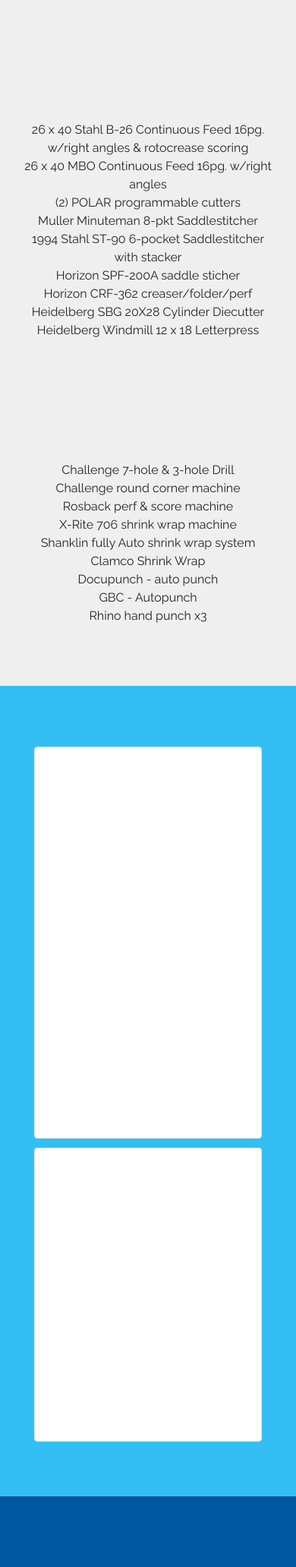
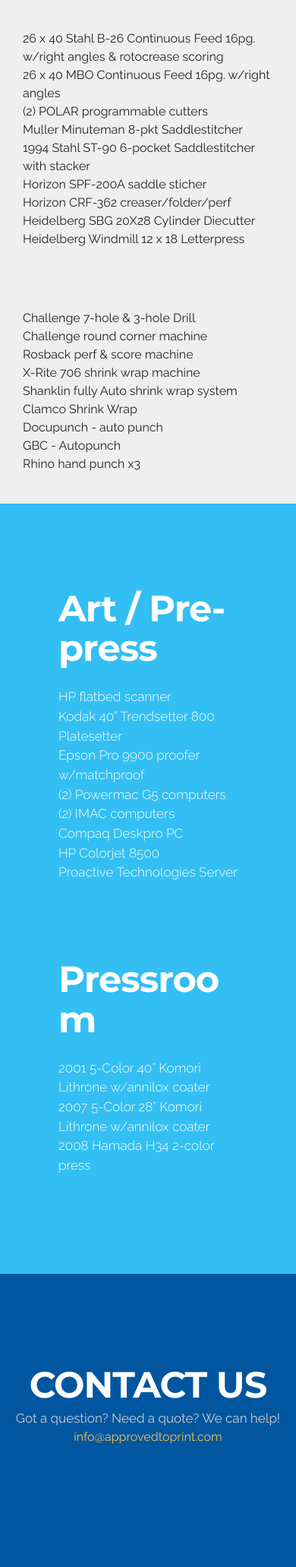
Before and after one commit to cheerstodesign/approvedtoprint, a PHP site: page / in a window 390 px wide. Shown: the part 2828-4891 px from the top of the page at 76% size. Run offline with PHP 8.4, Linux system fonts and the light colour scheme.

Commit message:
Update mbr-additional.css

```diff
--- a/assets/mobirise/css/mbr-additional.css
+++ b/assets/mobirise/css/mbr-additional.css
@@ -529,9 +529,42 @@
     display: block;
   }
 }
-/* .mbr-arrow-up-icon::before {
+/*.mbr-arrow-up-icon::before {
     left: 0 !important;
-} */
+}*/
 #success_page {
     color: #fac51c;
 }
+#features7-4 .card-block,
+#features7-4 .card-text {
+  text-align: left;
+}
+.mbr-cards-col.bindery {
+  background: url('../../images/bindery-1400x933-overlay.jpg');
+  background-size: cover;
+  color: #fff;
+}
+@media (max-width: 800px) {
+  .mbr-cards-col.bindery .container.bindery .mbr-section-title {
+    position: relative;
+    top:100px;
+  }
+  #features7-4 .mbr-cards-col {
+    padding-top: 0px !important;
+    padding-bottom: 40px !important;
+  }
+}
+.mbr-cards-col.bindery .container.bindery .mbr-section-title {
+  position: relative;
+  top:40px;
+}
+#features7-4 .mbr-cards-col {
+    padding-top: 40px !important;
+    padding-bottom: 40px !important;
+  }
+#content5-9 .card {
+  background-color: transparent;
+  border: none;
+  border-radius: none;
+  margin-bottom: 0;
+}
```
